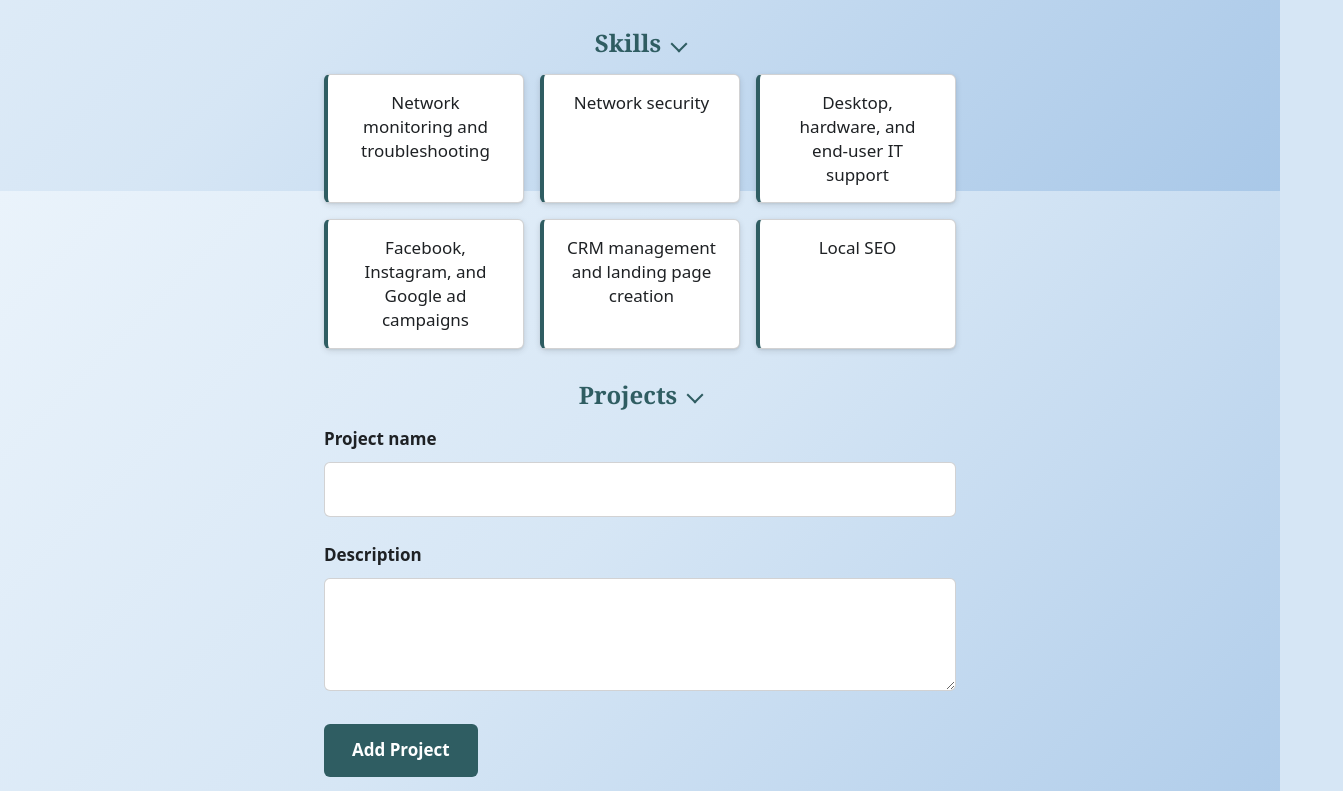
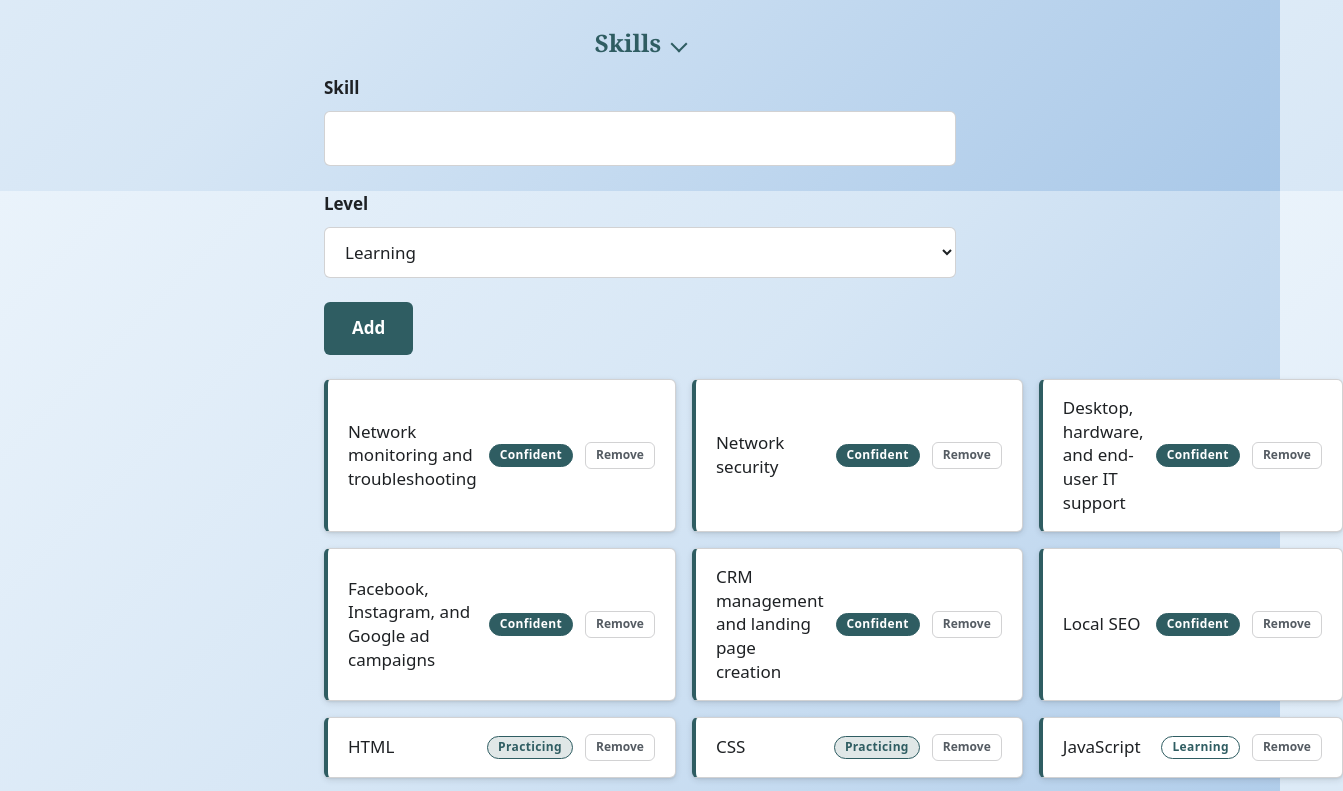
Before and after one commit to jeremysrice/my-profile, a plain HTML site: page index.html in a window 1280 px wide. Shown: the part 609-1400 px from the top of the page, 1343 px wide, since content can reach past the window. Drawn offline with Linux system fonts and the light colour scheme.

Commit message:
Render skills from a JavaScript array with add and remove
- Replace the hardcoded skill <li> tags with a skills array of
  { name, level } objects and a renderSkills() function
- Add a form (skill name, level dropdown, Add button) that pushes
  a new skill and re-renders the list
- Show each skill's level as a badge and give each card a Remove
  button that splices it from the array and re-renders
- Add HTML, CSS, and JavaScript as skills alongside the existing six

Co-Authored-By: Claude Opus 5.5 <noreply@anthropic.com>

```diff
--- a/index.html
+++ b/index.html
@@ -42,14 +42,26 @@
         <button type="button" class="section-toggle" aria-expanded="true" aria-controls="skills-content">Skills</button>
       </h2>
       <div id="skills-content">
-        <ul>
-          <li>Network monitoring and troubleshooting</li>
-          <li>Network security</li>
-          <li>Desktop, hardware, and end-user IT support</li>
-          <li>Facebook, Instagram, and Google ad campaigns</li>
-          <li>CRM management and landing page creation</li>
-          <li>Local SEO</li>
-        </ul>
+        <form id="skill-form">
+          <p>
+            <label for="skill-name">Skill</label>
+            <input type="text" id="skill-name" name="skill-name" required>
+          </p>
+
+          <p>
+            <label for="skill-level">Level</label>
+            <select id="skill-level" name="skill-level">
+              <option value="learning">Learning</option>
+              <option value="practicing">Practicing</option>
+              <option value="confident">Confident</option>
+            </select>
+          </p>
+
+          <button type="submit">Add</button>
+        </form>
+
+        <!-- Skills are rendered here by renderSkills() from the skills array -->
+        <ul id="skill-list"></ul>
       </div>
     </section>
 
@@ -120,6 +132,73 @@
   </footer>
 
   <script>
+    // ----- Skills -----
+    const skills = [
+      { name: "Network monitoring and troubleshooting", level: "confident" },
+      { name: "Network security", level: "confident" },
+      { name: "Desktop, hardware, and end-user IT support", level: "confident" },
+      { name: "Facebook, Instagram, and Google ad campaigns", level: "confident" },
+      { name: "CRM management and landing page creation", level: "confident" },
+      { name: "Local SEO", level: "confident" },
+      { name: "HTML", level: "practicing" },
+      { name: "CSS", level: "practicing" },
+      { name: "JavaScript", level: "learning" }
+    ];
+
+    const skillForm = document.getElementById("skill-form");
+    const skillNameInput = document.getElementById("skill-name");
+    const skillLevelSelect = document.getElementById("skill-level");
+    const skillList = document.getElementById("skill-list");
+
+    function renderSkills() {
+      skillList.innerHTML = "";
+
+      skills.forEach(function (skill, index) {
+        const item = document.createElement("li");
+        item.className = "skill";
+
+        const name = document.createElement("span");
+        name.className = "skill-name";
+        name.textContent = skill.name;
+
+        const level = document.createElement("span");
+        level.className = "skill-level skill-level--" + skill.level;
+        level.textContent = skill.level;
+
+        const removeButton = document.createElement("button");
+        removeButton.type = "button";
+        removeButton.className = "skill-remove";
+        removeButton.textContent = "Remove";
+        removeButton.setAttribute("aria-label", "Remove " + skill.name);
+        removeButton.addEventListener("click", function () {
+          skills.splice(index, 1);
+          renderSkills();
+          skillNameInput.focus();
+        });
+
+        item.append(name, level, removeButton);
+        skillList.append(item);
+      });
+    }
+
+    skillForm.addEventListener("submit", function (e) {
+      e.preventDefault();
+
+      const name = skillNameInput.value.trim();
+
+      if (name === "") {
+        return;
+      }
+
+      skills.push({ name: name, level: skillLevelSelect.value });
+      renderSkills();
+      skillForm.reset();
+      skillNameInput.focus();
+    });
+
+    renderSkills();
+
+    // ----- Greeting -----
     const hour = new Date().getHours();
     const greetingElement = document.getElementById("greeting");
 
--- a/styles.css
+++ b/styles.css
@@ -282,6 +282,66 @@ form {
   box-shadow: 0 8px 16px rgba(30, 33, 36, 0.16), 0 3px 6px rgba(30, 33, 36, 0.10);
 }
 
+#skill-form {
+  margin-bottom: 1.5rem;
+}
+
+/* Skill card: name on the left, level badge on the right */
+#skills li.skill {
+  display: flex;
+  align-items: center;
+  justify-content: space-between;
+  gap: 0.75rem;
+  text-align: left;
+}
+
+.skill-level {
+  flex-shrink: 0;
+  padding: 0.125rem 0.625rem;
+  border: 1px solid var(--color-accent);
+  border-radius: 999px;
+  font-size: 0.75rem;
+  font-weight: 600;
+  letter-spacing: 0.03em;
+  text-transform: capitalize;
+}
+
+/* Name takes the free space so the badge and Remove button sit at the right */
+.skill-name {
+  flex: 1;
+}
+
+.skill-remove {
+  flex-shrink: 0;
+  padding: 0.25rem 0.625rem;
+  border: 1px solid var(--color-border);
+  background: none;
+  color: var(--color-muted);
+  font-size: 0.75rem;
+}
+
+.skill-remove:hover {
+  border-color: #b3261e;
+  background-color: color-mix(in srgb, #b3261e 12%, transparent);
+  color: #b3261e;
+}
+
+/* Badge fill deepens as the level goes up */
+.skill-level--learning {
+  background-color: transparent;
+  color: var(--color-accent);
+}
+
+.skill-level--practicing {
+  background-color: color-mix(in srgb, var(--color-accent) 15%, #ffffff);
+  color: var(--color-accent);
+}
+
+.skill-level--confident {
+  background-color: var(--color-accent);
+  color: #ffffff;
+}
+
 /* No motion for people who prefer reduced motion */
 @media (prefers-reduced-motion: reduce) {
   #skills li {
```
